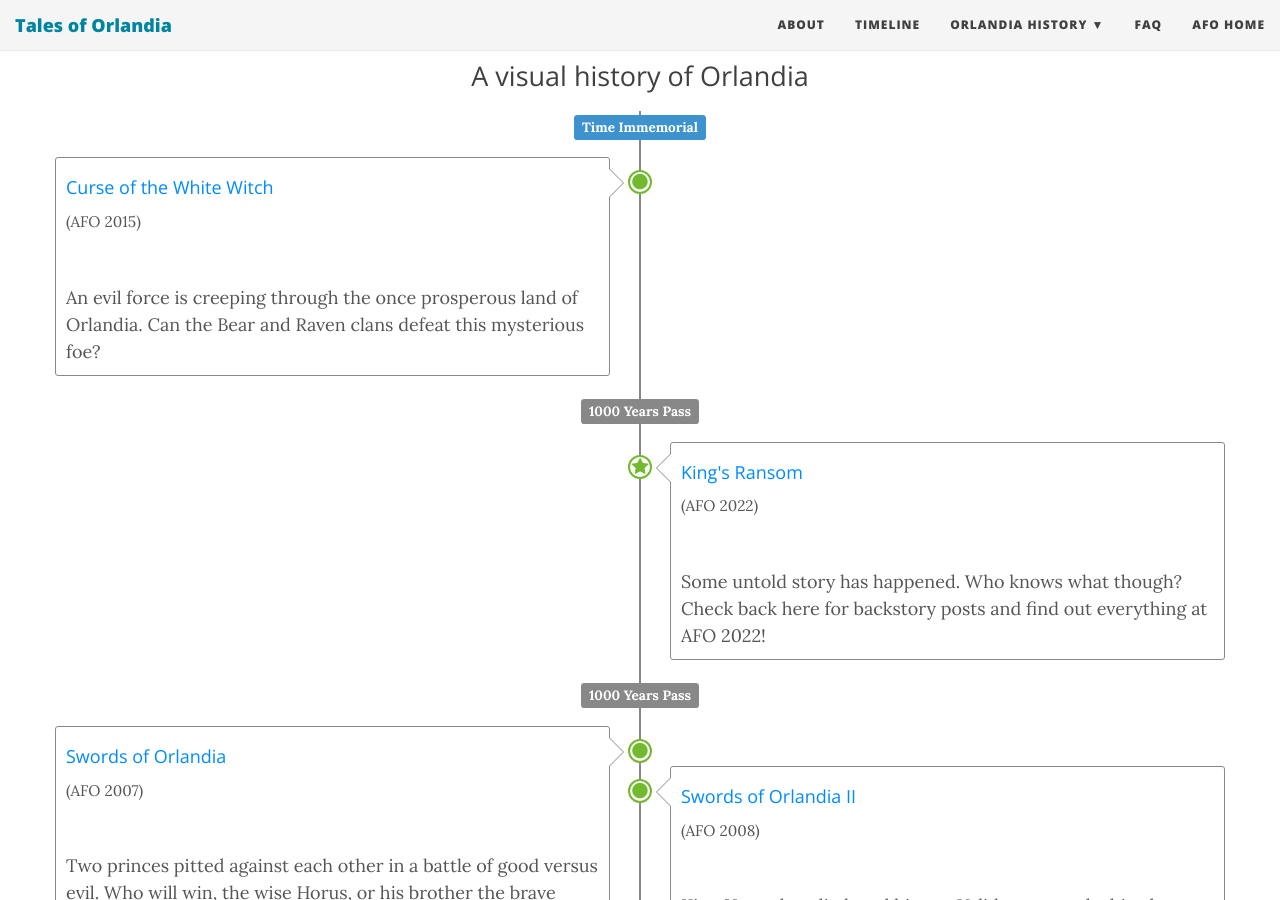
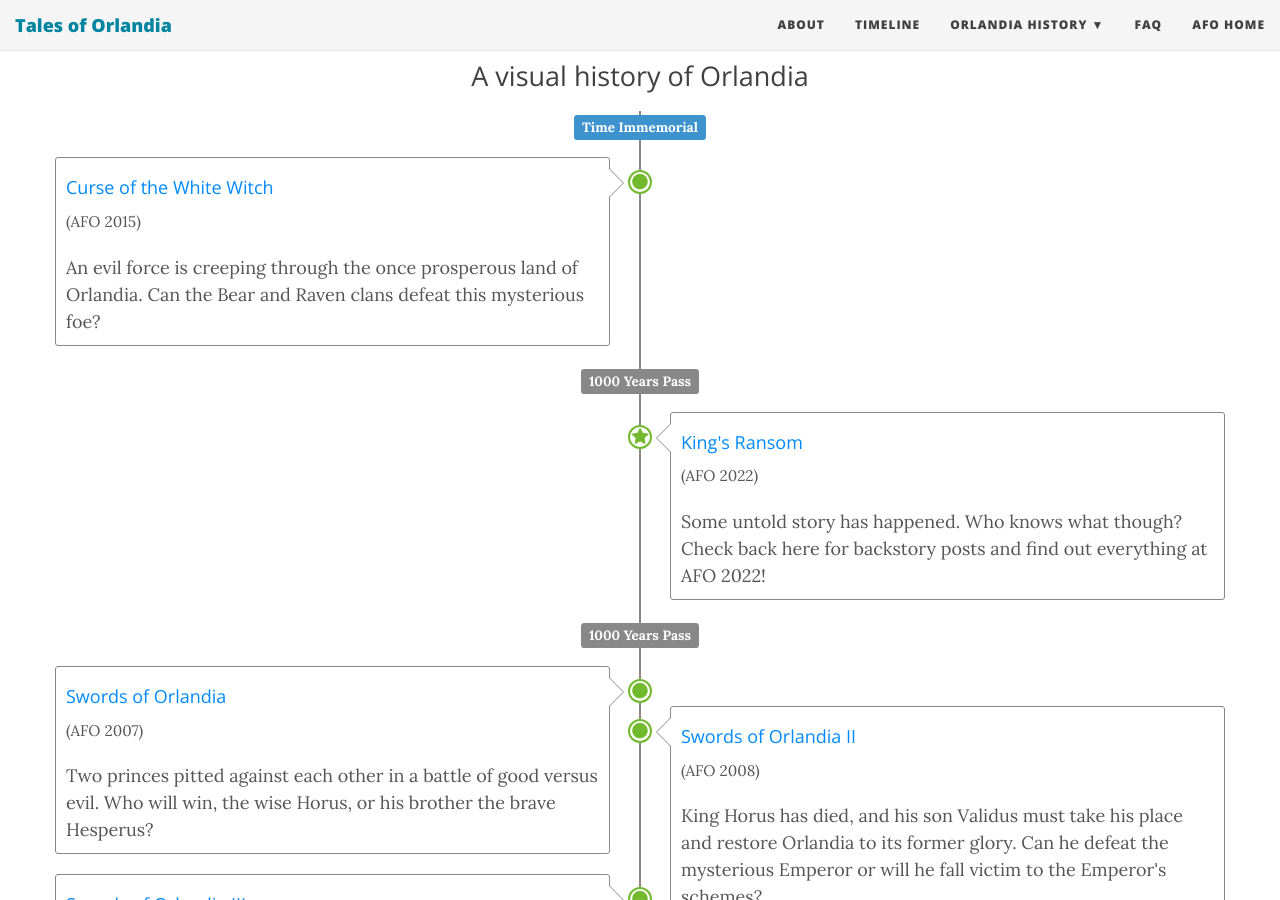
Before and after one commit to iamdavidfrancis/talesoforlandia, a Jekyll site: the page built from timeline.html, in a window 1280 px wide and 900 px high, scrolled down 191 px. Built offline with Jekyll 4.4.1, drawn with Linux system fonts in a browser that asks for light colours; nearby versions of some CDN libraries.

Commit message:
Fix spacing

```diff
--- a/css/main.css
+++ b/css/main.css
@@ -697,3 +697,7 @@ td.gutter {
 .timeline .subtitle {
   margin-top: 0;
 }
+
+.timeline .timeline-body p:first-child {
+  margin-top: 0;
+}
```
